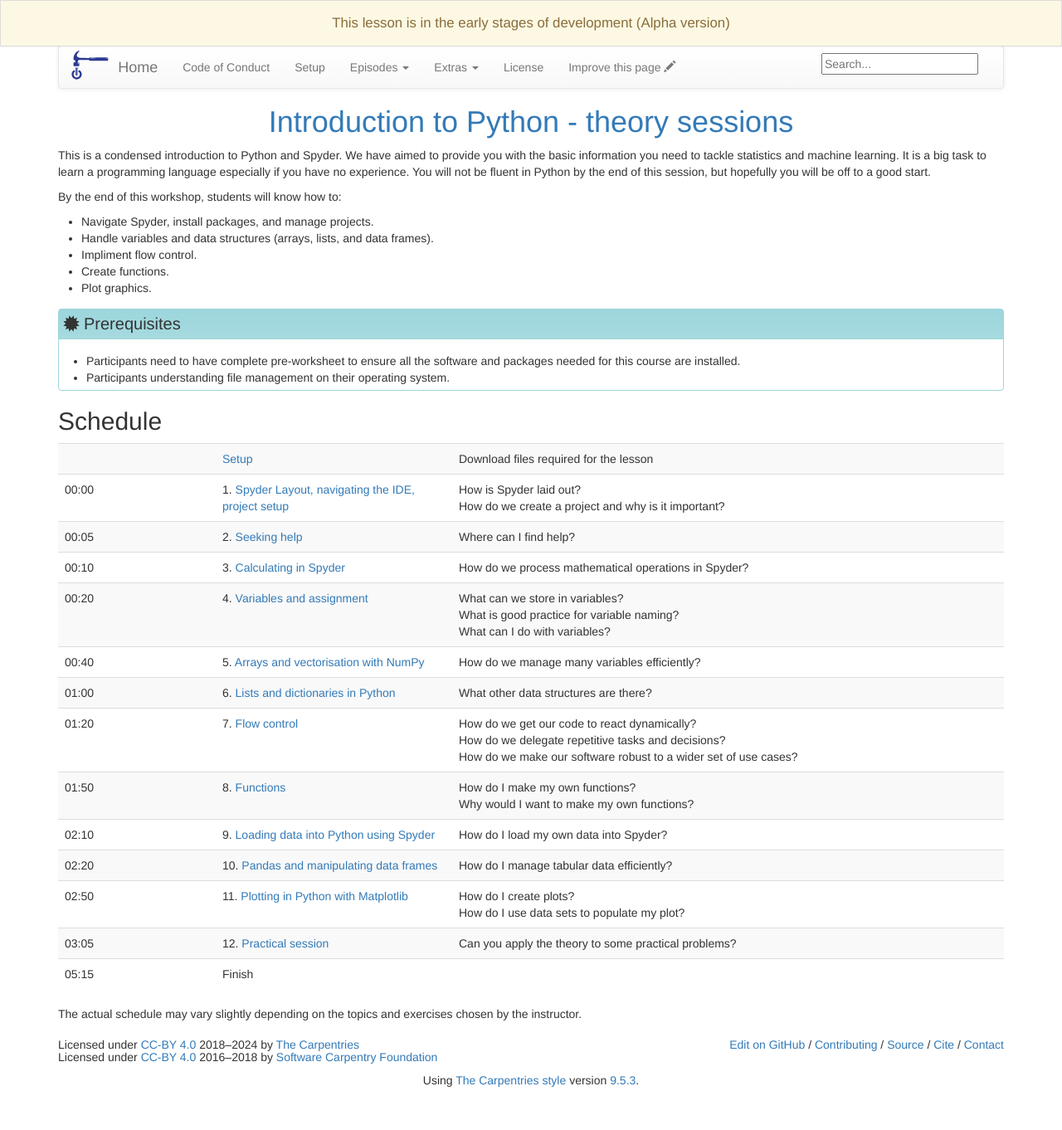
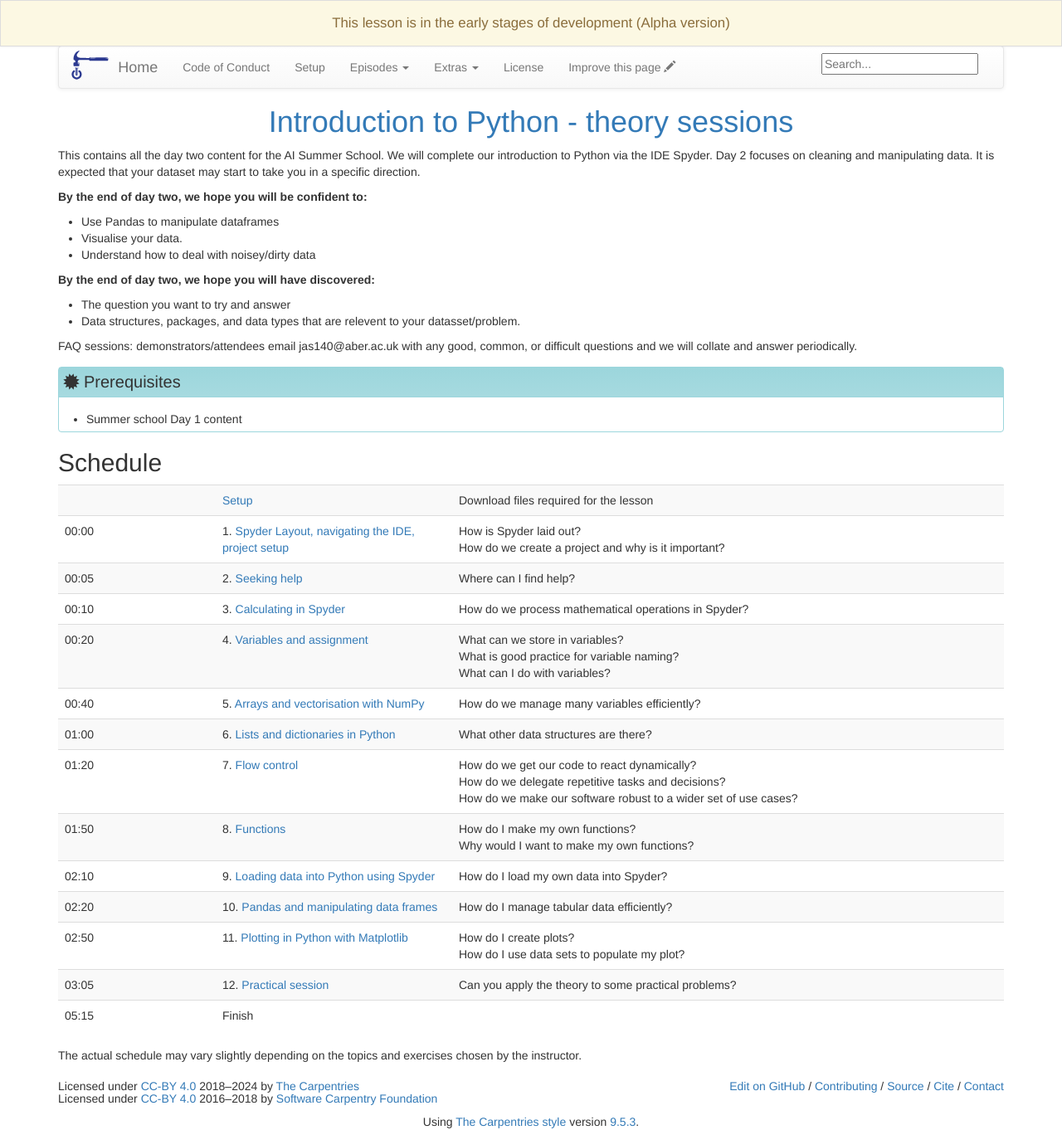
Before and after one commit to RSEjas140/AISSday2, a Jekyll site: the page built from index.md, in a window 1280 px wide and 1362 px high. Shown: the whole window at 83% size. Built offline with Jekyll 4.4.1, drawn with Linux system fonts in a browser that asks for light colours.

Commit message:
update landing page

```diff
--- a/index.md
+++ b/index.md
@@ -3,18 +3,21 @@ layout: lesson
 root: .
 ---
 
-This is a condensed introduction to Python and Spyder. We have aimed to provide you with the basic information you need to tackle statistics and machine learning. It is a big task to learn a programming language especially if you have no experience. You will not be fluent in Python by the end of this session, but hopefully you will be off to a good start.
+This contains all the day two content for the AI Summer School. We will complete our introduction to Python via the IDE Spyder. Day 2 focuses on cleaning and manipulating data. It is expected that your dataset may start to take you in a specific direction.
 
-By the end of this workshop, students will know how to:
+**By the end of day two, we hope you will be confident to:**
 
-* Navigate Spyder, install packages, and manage projects.
-* Handle variables and data structures (arrays, lists, and data frames).
-* Impliment flow control.
-* Create functions.
-* Plot graphics.
+* Use Pandas to manipulate dataframes
+* Visualise your data.
+* Understand how to deal with noisey/dirty data
+
+**By the end of day two, we hope you will have discovered:**
+* The question you want to try and answer
+* Data structures, packages, and data types that are relevent to your datasset/problem.
+
+
+FAQ sessions: demonstrators/attendees email jas140@aber.ac.uk with any good, common, or difficult questions and we will collate and answer periodically.
 
 > ## Prerequisites
->
-> * Participants need to have complete pre-worksheet to ensure all the software and packages needed for this course are installed.
-> * Participants understanding file management on their operating system.
+> * Summer school Day 1 content
 {: .prereq}
```
